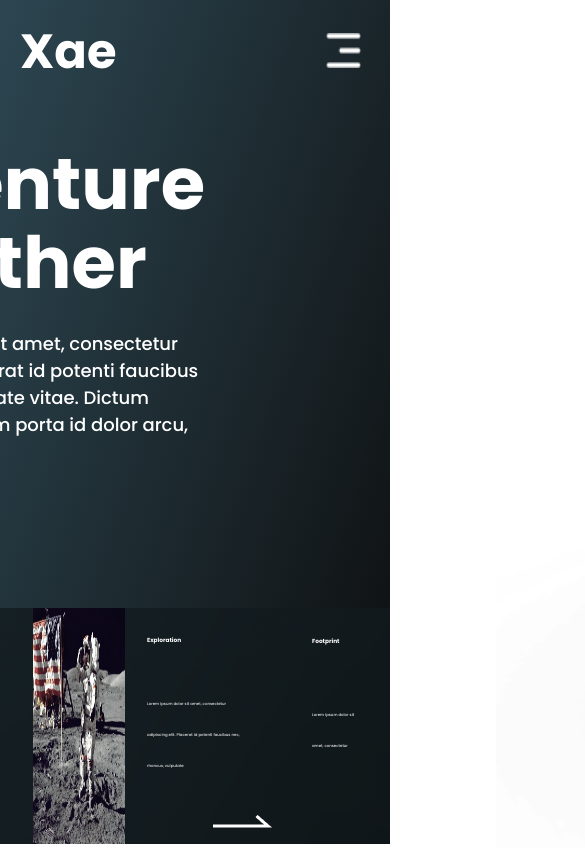
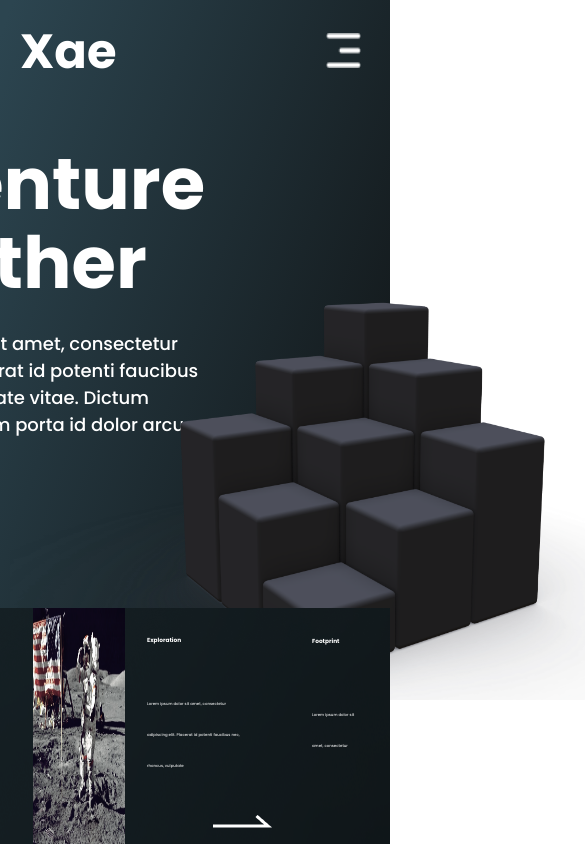
Before and after one commit to hstrejoluna/I-Design-You-Build---Frontend-Challenge-1-, a React (Create React App) app: page / in a window 390 px wide. Shown: the top 848 px of the page, 585 px wide, since content can reach past the window. Built offline with nearby package versions, Linux system fonts and the light colour scheme.

Commit message:
fix image 50x50 wtf

```diff
--- a/src/index.css
+++ b/src/index.css
@@ -99,8 +99,6 @@ code {
 
 .heroimage {
   grid-area: heroimg;
-  height: 50px;
-  width: 50px;
   justify-self: stretch;
   align-self: start;
   z-index: 5;
@@ -109,8 +107,8 @@ code {
   position: absolute;
   width: 323px;
   height: 242px;
-  left: 758px;
-  top: 157px;
+  left: 788px;
+  top: 127px;
   z-index: 50;
 }
 .cubes {
@@ -270,10 +268,24 @@ code {
     height: 100vh;
     overflow: hidden;
   }
+  .body{
+    overflow: hidden;
+  }
   .verticalbar{
     grid-area: logo;
     display: block;
     border-right: 0px;
   }
 
+
+  .cubes{
+    grid-area: main;
+    position: absolute;
+    width: 600px;
+    height: 500px;
+    left: 10px;
+    top: 200px;
+    z-index: -10;
+  }
+
 }
```
